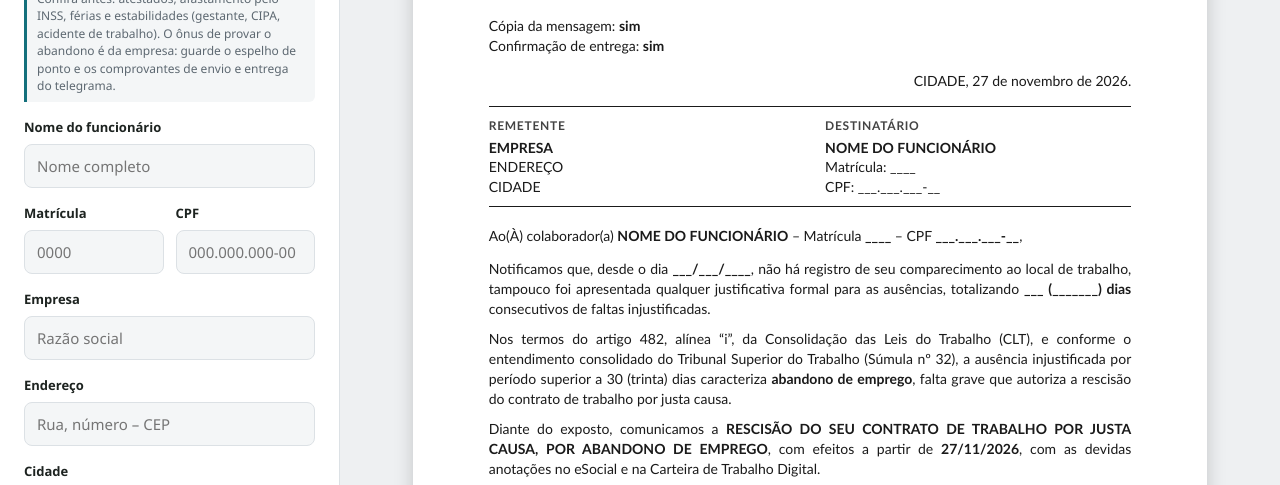
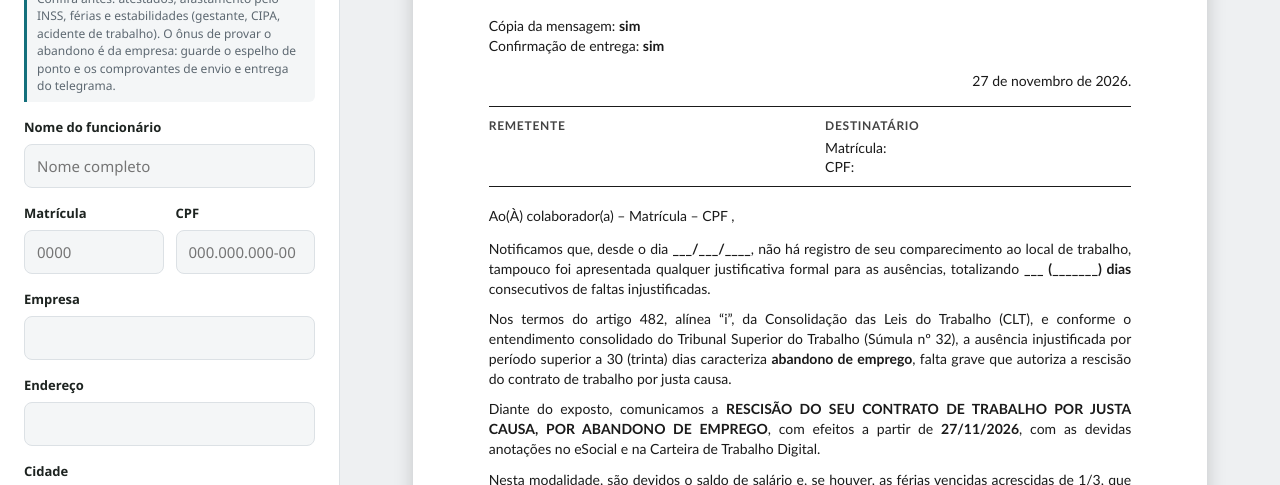
Before and after one commit to wap-people/FerramentasDP, a plain HTML site: page telegrama-abandono.html in a window 1280 px wide. Shown: the part 287-772 px from the top of the page. Drawn offline with Linux system fonts and the light colour scheme.

Commit message:
Telegrama: prévia e campos sempre em branco por segurança

```diff
--- a/telegrama-abandono.html
+++ b/telegrama-abandono.html
@@ -169,13 +169,13 @@ h1{font-size:1.15rem;font-weight:700}
     </div>
 
     <label for="empresa">Empresa</label>
-    <input id="empresa" autocomplete="off" placeholder="Razão social">
+    <input id="empresa" autocomplete="off">
 
     <label for="endereco">Endereço</label>
-    <input id="endereco" autocomplete="off" placeholder="Rua, número – CEP">
+    <input id="endereco" autocomplete="off">
 
     <label for="cidade">Cidade</label>
-    <input id="cidade" autocomplete="off" placeholder="Cidade – UF">
+    <input id="cidade" autocomplete="off">
 
     <div class="row">
       <div>
@@ -241,12 +241,12 @@ function dados(){
   const dias = diasEntre($("desde").value, $("data").value);
   return {
     fin: $("fin").value,
-    nome: esc($("nome").value.trim().toUpperCase()) || "NOME DO FUNCIONÁRIO",
-    mat: esc($("mat").value.trim()) || "____",
-    cpf: esc($("cpf").value.trim()) || "___.___.___-__",
-    empresa: esc($("empresa").value.trim().toUpperCase()) || "EMPRESA",
-    endereco: esc($("endereco").value.trim().toUpperCase()) || "ENDEREÇO",
-    cidade: esc($("cidade").value.trim().toUpperCase()) || "CIDADE",
+    nome: esc($("nome").value.trim().toUpperCase()) || "",
+    mat: esc($("mat").value.trim()),
+    cpf: esc($("cpf").value.trim()),
+    empresa: esc($("empresa").value.trim().toUpperCase()) || "",
+    endereco: esc($("endereco").value.trim().toUpperCase()) || "",
+    cidade: esc($("cidade").value.trim().toUpperCase()) || "",
     desde: curta($("desde").value),
     data: curta($("data").value),
     dataExt: extenso($("data").value),
@@ -292,7 +292,7 @@ function render(){
   $("page").innerHTML = `<img class="logo" src="${LOGO}" alt="Fresnomaq">
     <div class="cab"><h1>Telegrama</h1><p>${t.titulo}</p></div>
     <div class="tele-opc"><p>Cópia da mensagem: <b>sim</b></p><p>Confirmação de entrega: <b>sim</b></p></div>
-    <p class="data">${d.cidade}, ${d.dataExt}.</p>
+    <p class="data">${d.cidade?d.cidade+", ":""}${d.dataExt}.</p>
     <div class="tele-blocos">
       <div><h2>Remetente</h2><p><b>${d.empresa}</b></p><p>${d.endereco}</p><p>${d.cidade}</p></div>
       <div><h2>Destinatário</h2><p><b>${d.nome}</b></p><p>Matrícula: ${d.mat}</p><p>CPF: ${d.cpf}</p></div>
@@ -353,6 +353,9 @@ $("gerar").addEventListener("click",()=>{
   setTimeout(()=>document.title=antigo,500);
 });
 
+/* segurança: todo carregamento começa com os dados pessoais em branco */
+["nome","mat","cpf","empresa","endereco","cidade","desde"].forEach(id=>$(id).value="");
+$("fin").value="rescisao"; $("prazo").value="72";
 $("data").value = new Date().toISOString().slice(0,10);
 render();
 </script>
```
